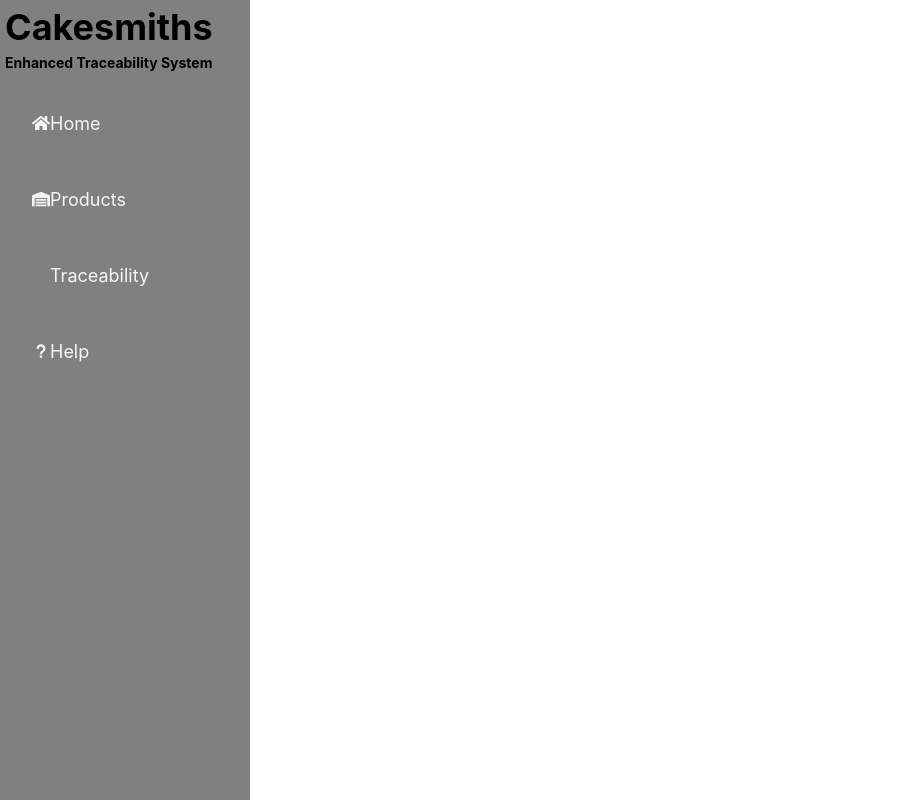
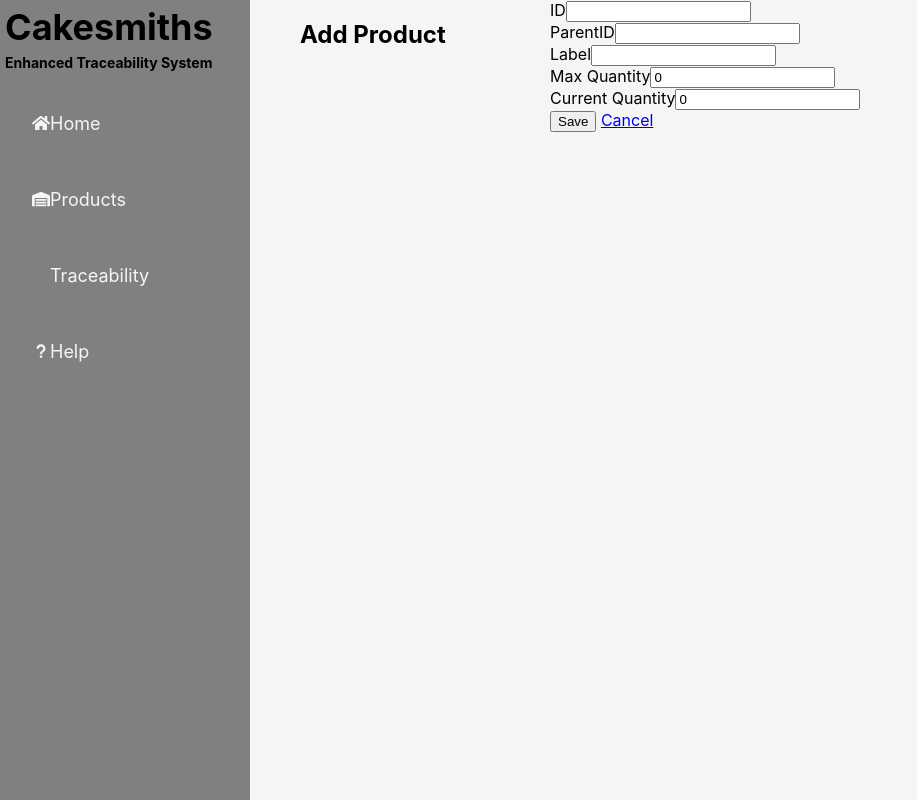
Before and after one commit to Veeraj270/EnhancedTraceabilitySystemForApplications, a React (Create React App) app in the folder et-system-frontend/: page /products/add in a window 1280 px wide. Shown: the whole page, without its empty margins (0-917 px from the left). Built offline with nearby package versions, Linux system fonts and the light colour scheme; no server answers; some icons are missing.

Commit message:
first working version. implement dependencies and editing

```diff
--- a/et-system-frontend/package.json
+++ b/et-system-frontend/package.json
@@ -12,6 +12,7 @@
     "react-router-dom": "^6.20.0",
     "react-scripts": "^5.0.1",
     "react-table": "^7.8.0",
+    "reactstrap": "^9.2.1",
     "web-vitals": "^2.1.4"
   },
   "scripts": {
--- a/et-system-frontend/src/App.js
+++ b/et-system-frontend/src/App.js
@@ -6,6 +6,8 @@
 import ProductsPage from "./Pages/ProductsPage";
 import TraceabilityPage from "./Pages/TraceabilityPage";
 import HelpPage from "./Pages/HelpPage";
+import AddProduct from "./components/TraceabilityComponents/AddProduct";
+import AddProductsPage from "./Pages/AddProductsPage";
 
 
 function App() {
@@ -26,6 +28,9 @@
                     <Route path={"/help"} element={<HelpPage/>}>
 
                     </Route>
+                    <Route path={"/products/add"} element={<AddProductsPage/>}>
+
+                    </Route>
                 </Routes>
 
             </div>
--- /dev/null
+++ b/et-system-frontend/src/Pages/AddProductsPage.js
@@ -0,0 +1,12 @@
+import AddProduct from "../components/TraceabilityComponents/AddProduct";
+import BasicTable from "../components/Table/BasicTable";
+
+const AddProductsPage = () => {
+    return (
+        <div className='page'>
+            <AddProduct/>
+        </div>
+    )
+}
+
+export default AddProductsPage
--- a/et-system-frontend/src/Pages/ProductsPage.js
+++ b/et-system-frontend/src/Pages/ProductsPage.js
@@ -1,9 +1,14 @@
 import BasicTable from '../components/Table/BasicTable'
+import AddProduct from "../components/TraceabilityComponents/AddProduct";
+import {Link} from "react-router-dom";
+import {Button} from "reactstrap";
+import React from "react";
 
 const ProductsPage = () => {
     return (
         <div className='page'>
             <h1>Products</h1>
+            <Button color="primary" tag={Link} to="/products/add">Add Product</Button>
             <h3>All Products:</h3>
             <BasicTable/>
         </div>
--- /dev/null
+++ b/et-system-frontend/src/components/TraceabilityComponents/AddProduct.js
@@ -0,0 +1,103 @@
+import React, { useEffect, useState } from 'react';
+import { Link, useNavigate, useParams } from 'react-router-dom';
+import { Button, Container, Form, FormGroup, Input, Label } from 'reactstrap';
+
+const ProductEdit = () => {
+    const title = <h2>{'Add Product'}</h2>;
+
+
+    const initialFormState = {
+        id: '0',
+        parentID: '',
+        intermediariesID: [],
+        label: '',
+        maxQuantity: 0,
+        currentQuantity: 0
+    };
+    const [product, setProduct] = useState(initialFormState);
+    const navigate = useNavigate();
+
+    useEffect(() => {
+        if (product.id !== 'addproduct') {
+            fetch(`/api/ product/${product.id}`)
+                .then(response => response.json())
+                .then(data => setProduct(data));
+        }
+    }, [product.id, setProduct]);
+
+    const handleChange = (event) => {
+        const { name, value } = event.target
+
+        if (name === 'intermediariesID') {
+            const intermediariesArray = value.split(', ').map(item => item.trim()) || [];
+            setProduct({ ...product, [name]: intermediariesArray });
+        } else {
+            setProduct({ ...product, [name]: value });
+        }
+    }
+
+    const handleSubmit = async (event) => {
+        event.preventDefault();
+        //await fetch(`/api/group${product.id ? `/${product.id}` : ''}`, {
+
+
+            await fetch(`http://localhost:8080/api/products/add`, {
+                //method: (product.id) ? 'PUT' : 'POST'
+            method: 'POST',
+            headers: {
+                'Accept': 'application/json',
+                'Content-Type': 'application/json'
+            },
+            body: JSON.stringify(product)
+        });
+        setProduct(initialFormState);
+        navigate('/products');
+    }
+
+    //const title = <h2>{product.id ? 'Edit Product' : 'Add Product'}</h2>;
+
+
+    return (<div>
+            <Container>
+                {title}
+                <Form onSubmit={handleSubmit}>
+                    <FormGroup>
+                        <Label for="id">ID</Label>
+                        <Input type="text" name="id" id="id" value={''}
+                               onChange={handleChange} />
+                    </FormGroup>
+                    <FormGroup>
+                        <Label for="parentID">ParentID</Label>
+                        <Input type="text" name="parentID" id="parentID" value={product.parentID || ''}
+                               onChange={handleChange} />
+                    </FormGroup>
+
+
+
+                        <FormGroup>
+                            <Label for="label">Label</Label>
+                            <Input type="text" name="label" id="label" value={product.label || ''}
+                                   onChange={handleChange} />
+                        </FormGroup>
+                        <FormGroup>
+                            <Label for="maxQuantity">Max Quantity</Label>
+                            <Input type="number" name="maxQuantity" id="maxQuantity" value={product.maxQuantity || 0}
+                                   onChange={handleChange} />
+                        </FormGroup>
+                        <FormGroup>
+                            <Label for="currentQuantity">Current Quantity</Label>
+                            <Input type="number" name="currentQuantity" id="currentQuantity" value={product.currentQuantity || 0}
+                                   onChange={handleChange} />
+                        </FormGroup>
+
+                    <FormGroup>
+                        <Button color="primary" type="submit">Save</Button>{' '}
+                        <Button color="secondary" tag={Link} to="/products">Cancel</Button>
+                    </FormGroup>
+                </Form>
+            </Container>
+        </div>
+    )
+};
+
+export default ProductEdit;
```
Also changed, not shown: 2 other files (tests, documents, lock files or other folders).
